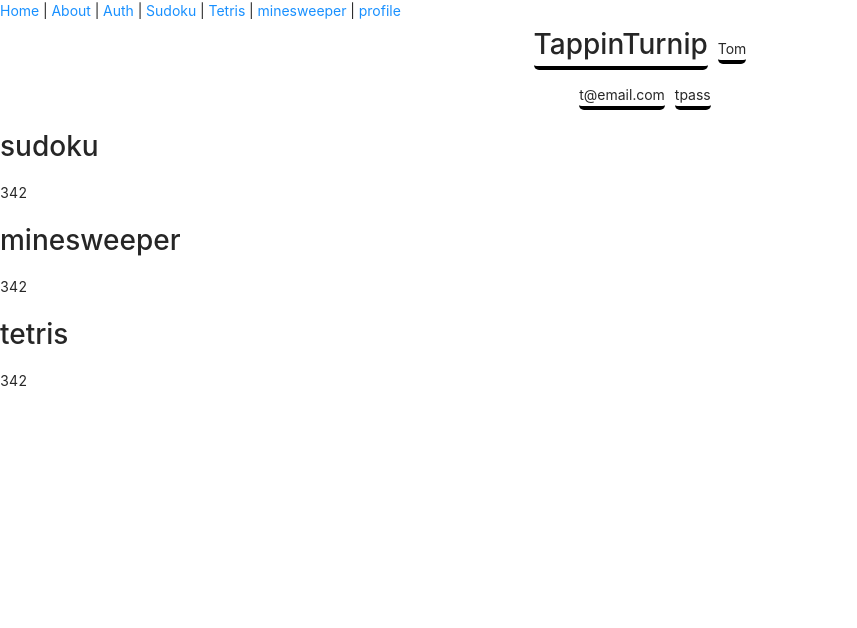
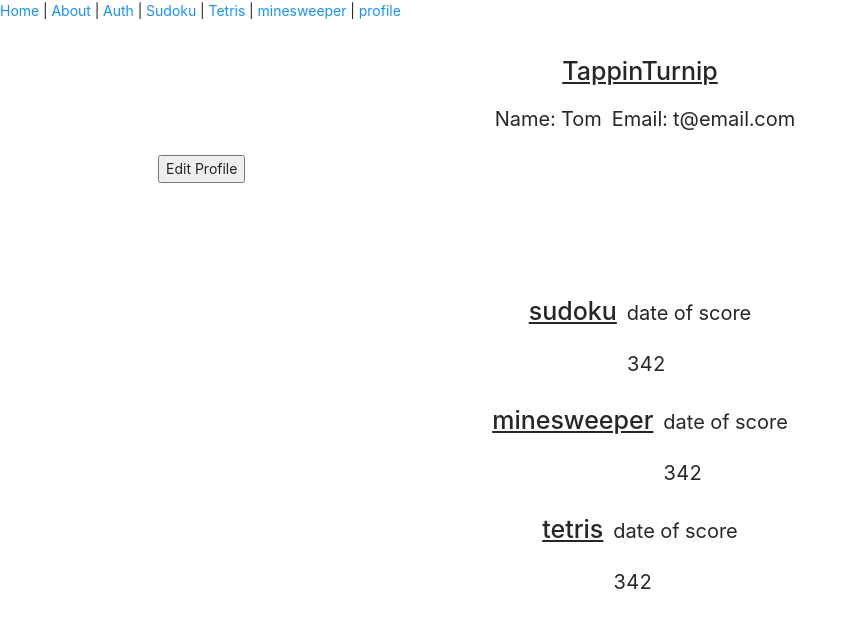
Before and after one commit to Manion-sebastian/waggroup, a Next.js app: page /profile in a window 1280 px wide. Shown: the top 628 px of the page, without its empty margins (0-857 px from the left). Built offline with nearby package versions, Linux system fonts and the light colour scheme.

Commit message:
rough styling and layout of profile complete.

```diff
--- a/components/authentication/scores.tsx
+++ b/components/authentication/scores.tsx
@@ -1,5 +1,6 @@
 import React from 'react'
 import { scoresSudoku } from '../../typingSebastian'
+import styles from '../../styles/baseSite/Profile.module.css'
 
 type Props = {
     scoreData: scoresSudoku
@@ -11,10 +12,17 @@ const Scores = ({scoreData}: Props) => {
 
         return (
             <div
+                className={styles.userInfoTop}
                 key={score._id}
             >
-                <h1>{score.game}</h1>
-                <p>{score.score.time}</p>
+                <div>
+                    <h1 className={styles.userName}>{score.game}</h1>
+                </div>
+                <div>
+                <p className={styles.name}>date of score</p>
+                <p className={styles.name}>{score.score.time}</p>
+
+                </div>
 
             </div>
         )
--- a/components/authentication/userInfo.tsx
+++ b/components/authentication/userInfo.tsx
@@ -11,13 +11,13 @@ const UserInfo = ({userData}: Props) => {
     <div>
         <div className={styles.userInfoTop}>
             <h1 className={styles.userName}>{userData.username}</h1>
-            <p className={styles.name}>{userData.name}</p>
         </div>
         <div className={styles.userInfoBottom}>
-            <p className={styles.name}>{userData.email}</p>
-            <p className={styles.name}>{userData.password}</p>
+            <p className={styles.name}>Name: {userData.name}</p>
+            <p className={styles.name}>Email: {userData.email}</p>
+
         </div>
-
+        <button>Edit Profile</button>
     </div>
   )
 }
--- a/pages/profile.tsx
+++ b/pages/profile.tsx
@@ -2,6 +2,7 @@ import React from 'react'
 import Scores from '../components/authentication/scores'
 import UserInfo from '../components/authentication/userInfo'
 import { scoresSudoku, userInfo } from '../typingSebastian'
+import styles from '../styles/baseSite/Profile.module.css'
 
 type Props = {}
 // get users -- display info here.
@@ -42,15 +43,21 @@ const testUserScores : scoresSudoku = {
 
 const Profile = ({}: Props) => {
   return (
-    <div>
+    <div className={styles.userInfoCont}>
+        <div className={styles.profileTop}>
+            {/* userInfo */}
+            {/* either pass in userInfo, or call it inside */}
+            <UserInfo userData={testUser} />
 
-        {/* userInfo */}
-        {/* either pass in userInfo, or call it inside */}
-        <UserInfo userData={testUser} />
+        </div>
 
-        {/* scores */}
-        {/* same as above */}
-        <Scores scoreData={testUserScores} />
+        <div className={styles.profileBot}>
+            {/* scores */}
+            {/* same as above */}
+            <Scores scoreData={testUserScores} />
+
+        </div>
+
 
     </div>
   )
--- a/styles/baseSite/Profile.module.css
+++ b/styles/baseSite/Profile.module.css
@@ -1,20 +1,18 @@
 .userInfoTop {
     display: flex;
-    flex-direction: row;
+    flex-direction: col;
     align-items: baseline;
     justify-content: center;
 }
 
 .userName {
-
-    border-bottom: solid 4px black;
-    border-radius: 5px;
+    font-size: 25px;
+    text-decoration: underline;
 }
 
 .name {
     margin-left: 10px;
-    border-bottom: solid 4px black;
-    border-radius: 5px;
+    font-size: 20px;
 }
 
 
@@ -26,5 +24,18 @@
 }
 
 .userInfoCont {
+    margin: 0 auto;
+    width: 80vw;
 
 }
+
+.profileTop {
+    padding: 30px;
+    height: 30vh;
+}
+
+.profileBot {
+    padding: 30px;
+    height: 60vh;
+    overflow-y: scroll;
+}
```
